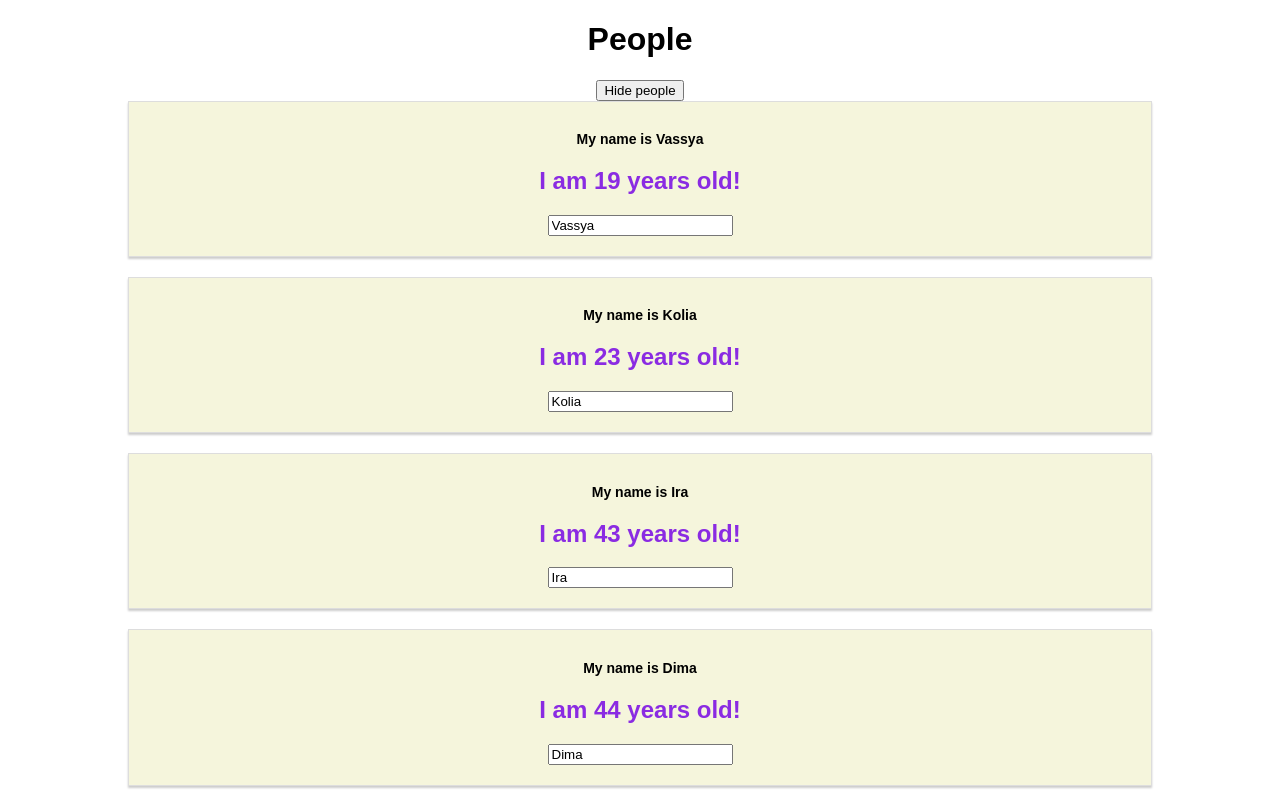
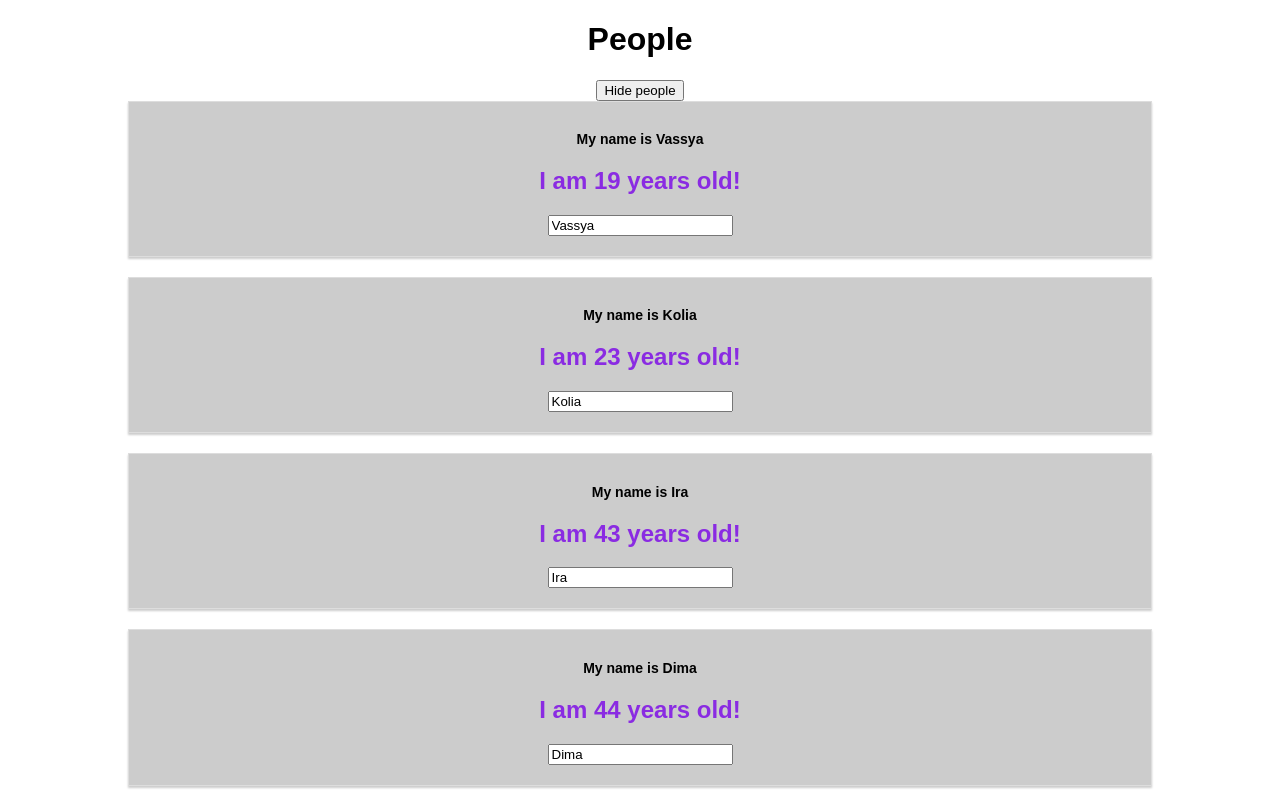
Before and after one commit to faintx4/ReactUdemy, a React (Create React App) app: page / in a window 1280 px wide. Shown: the top 800 px of the page. Built offline with nearby package versions, Linux system fonts and the light colour scheme.

Commit message:
Radium for styles added

```diff
--- a/package.json
+++ b/package.json
@@ -6,6 +6,7 @@
     "react-scripts": "1.0.17"
   },
   "dependencies": {
+    "radium": "^0.19.6",
     "react": "^16.2.0",
     "react-dom": "^16.2.0"
   },
--- a/src/Person/Person.js
+++ b/src/Person/Person.js
@@ -1,10 +1,18 @@
 import React from 'react';
 import './Person.css';
+import Radium from 'radium';
 
 const person = (props) => {
+  const style = {
+    backgroundColor: '#ccc',
+    ':hover': {
+      backgroundColor: 'red'
+    }
+  };
+
   return (
 
-    <div className="person-card">
+    <div style={style} className="person-card">
       <h1 className="person-card__name" onClick={props.click}>My name is {props.name}</h1>
       <h2 className="person-card__age">I am {props.age} years old!</h2>
       <p>{props.children}</p>
@@ -14,4 +22,4 @@ const person = (props) => {
   );
 };
 
-export default person;
+export default Radium(person);
--- a/src/UserOutput/UserOutput.js
+++ b/src/UserOutput/UserOutput.js
@@ -2,7 +2,10 @@ import React from 'react';
 
 const userOutput = (props) => {
   const style = {
-    backgroundColor: '#ccc'
+    backgroundColor: '#ccc',
+    ':hover': {
+      backgroundColor: 'red'
+    }
   };
 
   return (
--- a/src/ValidationComponent.js
+++ b/src/ValidationComponent.js
@@ -4,9 +4,7 @@ const ValidationComponent = (props) => {
   const validationMessage = props.textLength < 5 ? 'Text too short': 'Text long enough';
 
   return (
-    <div>
-      {validationMessage}
-    </div>
+    <div>{validationMessage}</div>
   );
 };
 
```
